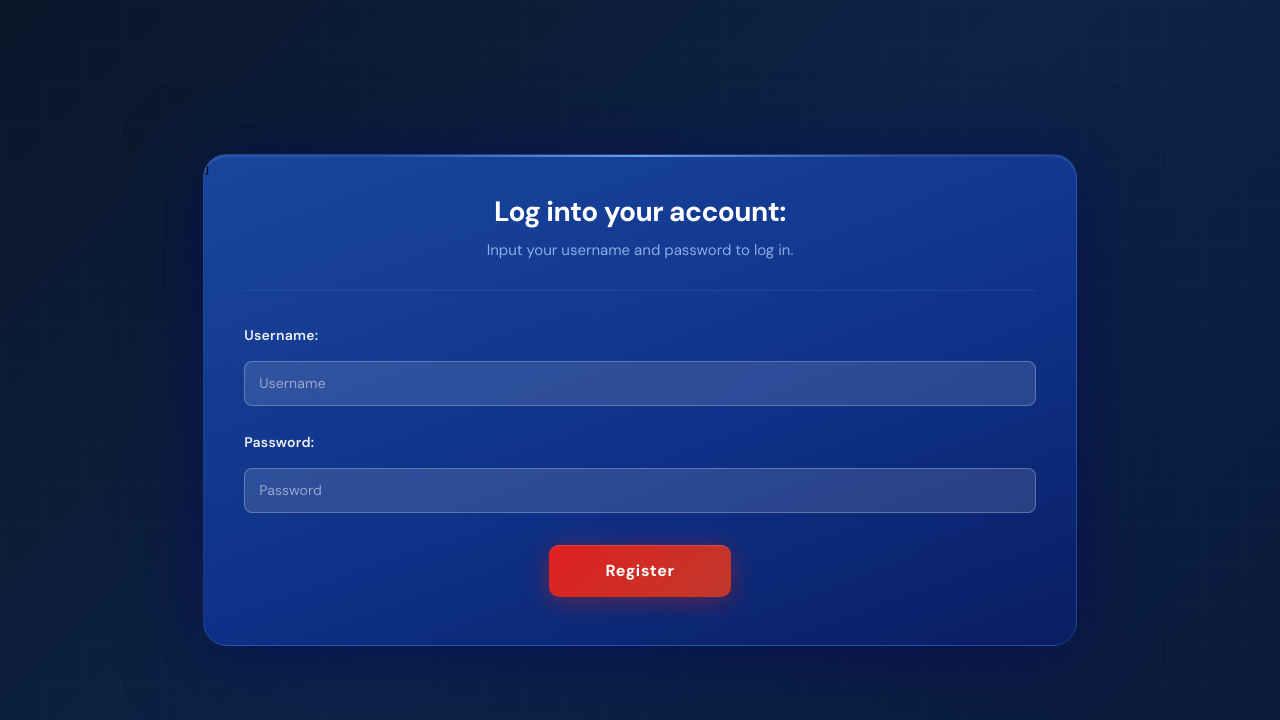
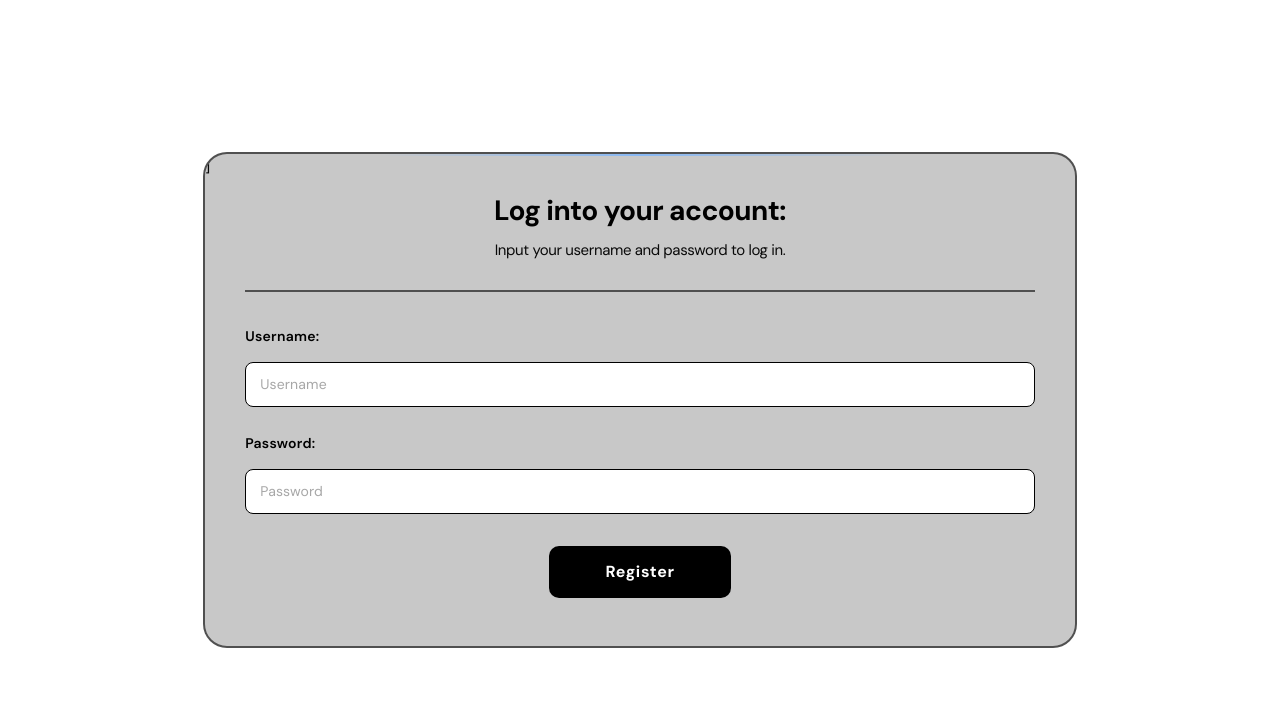
Before and after one commit to jameblai/gdgc-hackathon, a Next.js app: page /features/login in a window 1280 px wide. Shown: the top 720 px of the page. Built offline with nearby package versions, Linux system fonts and the light colour scheme.

Commit message:
colour change
changed colours to match rest of the web page

```diff
--- a/app/features/login/page.tsx
+++ b/app/features/login/page.tsx
@@ -22,7 +22,7 @@ import { format } from "date-fns";
 function Input({ placeholder, value, onChange, type = "text" }) {
   const [focused, setFocused] = useState(false);
   return (
-    <input
+    <input  className = "tracking-tight"
       type={type}
       placeholder={placeholder}
       value={value}
@@ -33,13 +33,9 @@ function Input({ placeholder, value, onChange, type = "text" }) {
         width: "100%",
         padding: "11px 14px",
         borderRadius: "8px",
-        border: focused
-          ? "1px solid rgba(255,255,255,0.6)"
-          : "1px solid rgba(255,255,255,0.25)",
-        background: focused
-          ? "rgba(255,255,255,0.18)"
-          : "rgba(255,255,255,0.12)",
-        color: "#fff",
+        border: "1px solid rgb(0, 0, 0)",
+        background: "rgba(255, 255, 255)",
+        color: "#4f4f4f",
         fontSize: "14px",
         outline: "none",
         boxSizing: "border-box",
@@ -54,13 +50,12 @@ function Input({ placeholder, value, onChange, type = "text" }) {
 function Label({ children, sub }) {
   return (
     <div style={{ marginBottom: sub ? "4px" : "8px" }}>
-      <span
+      <span className = "tracking-tight"
         style={{
           fontSize: sub ? "12px" : "14px",
           fontWeight: sub ? 400 : 600,
-          color: sub ? "rgba(255,255,255,0.6)" : "rgba(255,255,255,0.92)",
+          color: "#000000",
           letterSpacing: "0.02em",
-          fontFamily: "'DM Sans', sans-serif",
         }}
       >
         {children}
@@ -87,24 +82,14 @@ export default function LoginPage() {
     <div
       style={{
         minHeight: "100vh",
-        background: "linear-gradient(135deg, #0a1628 0%, #0d2347 50%, #0a1a3a 100%)",
+        background: "rgb(255,255,255)",
         display: "flex",
         alignItems: "center",
         justifyContent: "center",
         padding: "48px 16px",
-        fontFamily: "'DM Sans', 'Segoe UI', sans-serif",
         boxSizing: "border-box",
       }}
     >
-      {/* Background grid */}
-      <div
-        style={{
-          position: "fixed", inset: 0, pointerEvents: "none", zIndex: 0,
-          backgroundImage:
-            "linear-gradient(rgba(255,255,255,0.02) 1px, transparent 1px), linear-gradient(90deg, rgba(255,255,255,0.02) 1px, transparent 1px)",
-          backgroundSize: "40px 40px",
-        }}
-      />
 
       {/* Card */}
       <div
@@ -112,12 +97,10 @@ export default function LoginPage() {
           width: "70%",
           maxWidth: "900px",
           minWidth: "320px",
-          background:
-            "linear-gradient(160deg, rgba(30,80,180,0.82) 0%, rgba(15,50,140,0.92) 60%, rgba(10,30,100,0.96) 100%)",
+          background:"rgb(200, 200, 200)",
           backdropFilter: "blur(20px)",
           borderRadius: "24px",
-          border: "1px solid rgba(100,160,255,0.2)",
-          boxShadow: "0 8px 80px rgba(0,0,100,0.5), 0 2px 0 rgba(255,255,255,0.08) inset",
+          border: "2px solid rgba(0, 0, 0, 0.6)",
           padding: "0 0 48px 0",
           position: "relative",
           zIndex: 1,
@@ -137,21 +120,21 @@ export default function LoginPage() {
 
         {/* Heading */}
         <div style={{ textAlign: "center", padding: "16px 40px 28px" }}>
-          <h1
+          <h1 className = "tracking-tight"
             style={{
               margin: "0 0 10px",
               fontSize: "clamp(20px, 3vw, 28px)",
-              fontWeight: 700, color: "#fff",
+              fontWeight: 700, color: "#000000",
               letterSpacing: "-0.02em", lineHeight: 1.2,
             }}
           >
             Log into your account:
           </h1>
-          <p
+          <p className = "tracking-tight"
             style={{
               margin: 0,
               fontSize: "clamp(13px, 1.5vw, 15px)",
-              color: "rgba(180,210,255,0.75)",
+              color: "000000",
               lineHeight: 1.6, maxWidth: "520px", marginInline: "auto",
             }}
           >
@@ -162,7 +145,7 @@ export default function LoginPage() {
         {/* Divider */}
         <div
           style={{
-            height: "1px", background: "rgba(100,160,255,0.15)",
+            height: "2px", background: "rgba(0, 0, 0, 0.6)",
             marginInline: "40px", marginBottom: "32px",
           }}
         />
@@ -172,36 +155,26 @@ export default function LoginPage() {
 
           {/* Username */}
           <FieldGroup>
-            <Label>Username:</Label>
-            <Input placeholder="Username" value={username} onChange={setUsername} />
+            <Label className = "tracking-tight">Username:</Label>
+            <Input className = "tracking-tight" placeholder="Username" value={username} onChange={setUsername} />
           </FieldGroup>
 
           {/* Password */}
           <FieldGroup>
-            <Label>Password:</Label>
-            <Input placeholder="Password" type="password" value={password} onChange={setPassword} />
+            <Label className = "tracking-tight">Password:</Label>
+            <Input className = "tracking-tight" placeholder="Password" type="password" value={password} onChange={setPassword} />
           </FieldGroup>
 
           {/* Log in */}
           <div style={{ display: "flex", justifyContent: "center", paddingTop: "8px" }}>
-            <button
+            <button className = "tracking-tight"
               style={{
                 padding: "14px 56px",
-                background: "linear-gradient(135deg, #e02020 0%, #c0392b 100%)",
+                background: "rgb(0, 0, 0)",
                 color: "#fff", border: "none", borderRadius: "10px",
                 fontSize: "16px", fontWeight: 700, letterSpacing: "0.04em",
                 cursor: "pointer",
-                boxShadow: "0 4px 24px rgba(200,30,30,0.45), 0 1px 0 rgba(255,255,255,0.15) inset",
                 transition: "all 0.2s ease",
-                fontFamily: "'DM Sans', sans-serif",
-              }}
-              onMouseEnter={(e) => {
-                e.currentTarget.style.transform  = "translateY(-2px)";
-                e.currentTarget.style.boxShadow = "0 8px 32px rgba(200,30,30,0.55), 0 1px 0 rgba(255,255,255,0.15) inset";
-              }}
-              onMouseLeave={(e) => {
-                e.currentTarget.style.transform  = "translateY(0)";
-                e.currentTarget.style.boxShadow = "0 4px 24px rgba(200,30,30,0.45), 0 1px 0 rgba(255,255,255,0.15) inset";
               }}
             >
               Register
--- a/app/features/register/register.tsx
+++ b/app/features/register/register.tsx
@@ -33,6 +33,7 @@ export function DatePickerSimple({ date, setDate }: DatePickerSimpleProps) {
       <Popover open={open} onOpenChange={setOpen}>
         <PopoverTrigger asChild>
           <Button
+            className = "tracking-tight"
             variant="outline"
             id="date"
             type="button" // Prevents accidental form submissions
@@ -40,9 +41,9 @@ export function DatePickerSimple({ date, setDate }: DatePickerSimpleProps) {
               width: "100%",
               justifyContent: "flex-start",
               fontWeight: 400,
-              background: "rgba(255,255,255,0.12)",
-              border: "5px solid rgba(255,255,255,0.25)",
-              color: date ? "#fff" : "rgba(255,255,255,0.5)",
+              background: "rgb(255, 255, 255)",
+              border: "2px solid rgb(0, 0, 0)",
+              color: date ? "#000000" : "rgb(0, 0, 0)",
               borderRadius: "8px",
               padding: "11px 14px",
               fontSize: "14px",
@@ -85,7 +86,7 @@ function Input({
 }) {
   const [focused, setFocused] = useState(false);
   return (
-    <input
+    <input className = "tracking-tight"
       type={type}
       placeholder={placeholder}
       value={value}
@@ -96,13 +97,9 @@ function Input({
         width: "100%",
         padding: "11px 14px",
         borderRadius: "8px",
-        border: focused
-          ? "1px solid rgba(255,255,255,0.6)"
-          : "1px solid rgba(255,255,255,0.25)",
-        background: focused
-          ? "rgba(255,255,255,0.18)"
-          : "rgba(255,255,255,0.12)",
-        color: "#fff",
+        border: "2px solid rgb(0, 0, 0)",
+        background: "rgb(255, 255, 255)",
+        color: "#000000",
         fontSize: "14px",
         outline: "none",
         boxSizing: "border-box",
@@ -123,13 +120,12 @@ function Label({
 }) {
   return (
     <div style={{ marginBottom: sub ? "4px" : "8px" }}>
-      <span
+      <span className = "tracking-tight"
         style={{
           fontSize: sub ? "12px" : "14px",
           fontWeight: sub ? 400 : 600,
-          color: sub ? "rgba(255,255,255,0.6)" : "rgba(255,255,255,0.92)",
+          color: "rbg(0,0,0)",
           letterSpacing: "0.02em",
-          fontFamily: "'DM Sans', sans-serif",
         }}
       >
         {children}
@@ -174,31 +170,17 @@ export default function RegistrationPage() {
   };
 
   return (
-    <div
+    <div className = "tracking-tight"
       style={{
         minHeight: "100vh",
-        background:
-          "linear-gradient(135deg, #0a1628 0%, #0d2347 50%, #0a1a3a 100%)",
+        background: "rgb(255,255,255)",
         display: "flex",
         alignItems: "center",
         justifyContent: "center",
         padding: "48px 16px",
-        fontFamily: "'DM Sans', 'Segoe UI', sans-serif",
         boxSizing: "border-box",
       }}
     >
-      {/* Background grid */}
-      <div
-        style={{
-          position: "fixed",
-          inset: 0,
-          pointerEvents: "none",
-          zIndex: 0,
-          backgroundImage:
-            "linear-gradient(rgba(255,255,255,0.02) 1px, transparent 1px), linear-gradient(90deg, rgba(255,255,255,0.02) 1px, transparent 1px)",
-          backgroundSize: "40px 40px",
-        }}
-      />
 
       {/* Card */}
       <div
@@ -206,13 +188,10 @@ export default function RegistrationPage() {
           width: "70%",
           maxWidth: "900px",
           minWidth: "320px",
-          background:
-            "linear-gradient(160deg, rgba(30,80,180,0.82) 0%, rgba(15,50,140,0.92) 60%, rgba(10,30,100,0.96) 100%)",
+          background:"rgb(200, 200, 200)",
           backdropFilter: "blur(20px)",
           borderRadius: "24px",
-          border: "1px solid rgba(100,160,255,0.2)",
-          boxShadow:
-            "0 8px 80px rgba(0,0,100,0.5), 0 2px 0 rgba(255,255,255,0.08) inset",
+          border: "2px solid rgb(0, 0, 0)",
           padding: "0 0 48px 0",
           position: "relative",
           zIndex: 1,
@@ -229,7 +208,7 @@ export default function RegistrationPage() {
             width: "60%",
             height: "2px",
             background:
-              "linear-gradient(90deg, transparent, rgba(120,180,255,0.8), transparent)",
+              "linear-gradient(90deg, transparent, rgba(179, 179, 179, 0.8), transparent)",
           }}
         />
 
@@ -258,10 +237,10 @@ export default function RegistrationPage() {
               borderRadius: "50%",
               background: photo
                 ? `url(${photo}) center/cover`
-                : "radial-gradient(circle at 60% 35%, rgba(120,170,255,0.25), rgba(30,60,160,0.6))",
-              border: "3px solid rgba(120,180,255,0.45)",
+                : "radial-gradient(circle at 60% 35%, rgba(150, 150, 150, 1), rgba(150, 150, 150, 0.8))",
+              border: "3px solid rgba(150, 150, 150, 0.6)",
               boxShadow:
-                "0 4px 32px rgba(60,120,255,0.3), 0 0 0 6px rgba(60,120,255,0.08)",
+                "0 4px 32px rgba(150, 150, 150, 0.4), 0 0 0 6px rgba(150, 150, 150, 0.2)",
               cursor: "pointer",
               display: "flex",
               flexDirection: "column",
@@ -271,14 +250,6 @@ export default function RegistrationPage() {
               transition: "all 0.25s ease",
               position: "relative",
               overflow: "hidden",
-            }}
-            onMouseEnter={(e) => {
-              e.currentTarget.style.borderColor = "rgba(160,210,255,0.7)";
-              e.currentTarget.style.transform = "scale(1.04)";
-            }}
-            onMouseLeave={(e) => {
-              e.currentTarget.style.borderColor = "rgba(120,180,255,0.45)";
-              e.currentTarget.style.transform = "scale(1)";
             }}
           >
             {!photo && (
@@ -294,7 +265,7 @@ export default function RegistrationPage() {
                   style={{
                     position: "absolute",
                     bottom: "14px",
-                    background: "rgba(60,130,255,0.85)",
+                    background: "rgba(71, 71, 71, 0.85)",
                     borderRadius: "50%",
                     width: "28px",
                     height: "28px",
@@ -326,7 +297,7 @@ export default function RegistrationPage() {
                 style={{
                   position: "absolute",
                   inset: 0,
-                  background: "rgba(0,0,0,0.35)",
+                  background: "rgba(0,0,0)",
                   display: "flex",
                   alignItems: "center",
                   justifyContent: "center",
@@ -355,7 +326,7 @@ export default function RegistrationPage() {
             style={{
               marginTop: "10px",
               fontSize: "12px",
-              color: "rgba(180,210,255,0.7)",
+              color: "rgb(0, 0, 0)",
               letterSpacing: "0.04em",
             }}
           >
@@ -370,7 +341,7 @@ export default function RegistrationPage() {
               margin: "0 0 10px",
               fontSize: "clamp(20px, 3vw, 28px)",
               fontWeight: 700,
-              color: "#fff",
+              color: "#000000",
               letterSpacing: "-0.02em",
               lineHeight: 1.2,
             }}
@@ -381,7 +352,7 @@ export default function RegistrationPage() {
             style={{
               margin: 0,
               fontSize: "clamp(13px, 1.5vw, 15px)",
-              color: "rgba(180,210,255,0.75)",
+              color: "rgb(0, 0, 0)",
               lineHeight: 1.6,
               maxWidth: "520px",
               marginInline: "auto",
@@ -396,7 +367,7 @@ export default function RegistrationPage() {
         <div
           style={{
             height: "1px",
-            background: "rgba(100,160,255,0.15)",
+            background: "rgb(0, 0, 0)",
             marginInline: "40px",
             marginBottom: "32px",
           }}
@@ -491,10 +462,10 @@ export default function RegistrationPage() {
               paddingTop: "8px",
             }}
           >
-            <button
+            <button className = "tracking-tight"
               style={{
                 padding: "14px 56px",
-                background: "linear-gradient(135deg, #e02020 0%, #c0392b 100%)",
+                background: "rgb(0, 0, 0)",
                 color: "#fff",
                 border: "none",
                 borderRadius: "10px",
@@ -502,20 +473,7 @@ export default function RegistrationPage() {
                 fontWeight: 700,
                 letterSpacing: "0.04em",
                 cursor: "pointer",
-                boxShadow:
-                  "0 4px 24px rgba(200,30,30,0.45), 0 1px 0 rgba(255,255,255,0.15) inset",
                 transition: "all 0.2s ease",
-                fontFamily: "'DM Sans', sans-serif",
-              }}
-              onMouseEnter={(e) => {
-                e.currentTarget.style.transform = "translateY(-2px)";
-                e.currentTarget.style.boxShadow =
-                  "0 8px 32px rgba(200,30,30,0.55), 0 1px 0 rgba(255,255,255,0.15) inset";
-              }}
-              onMouseLeave={(e) => {
-                e.currentTarget.style.transform = "translateY(0)";
-                e.currentTarget.style.boxShadow =
-                  "0 4px 24px rgba(200,30,30,0.45), 0 1px 0 rgba(255,255,255,0.15) inset";
               }}
             >
               Register
```
